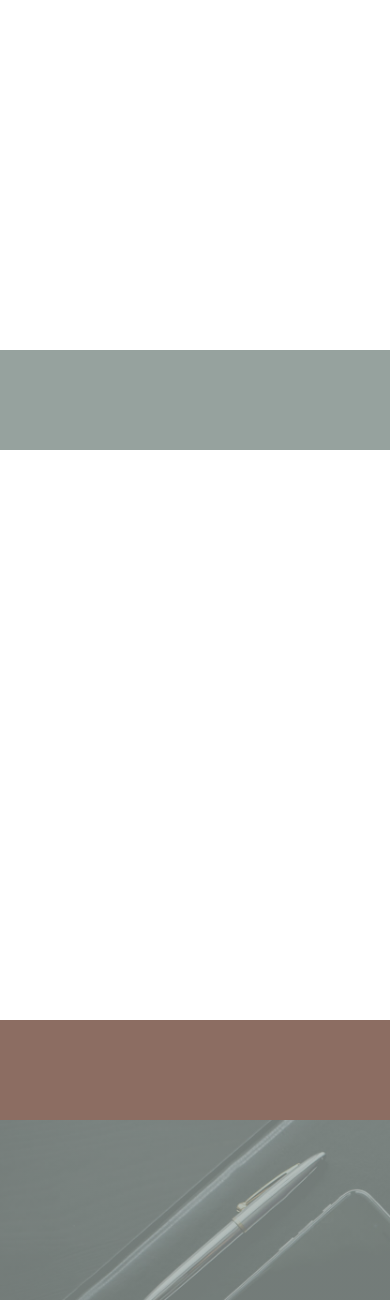
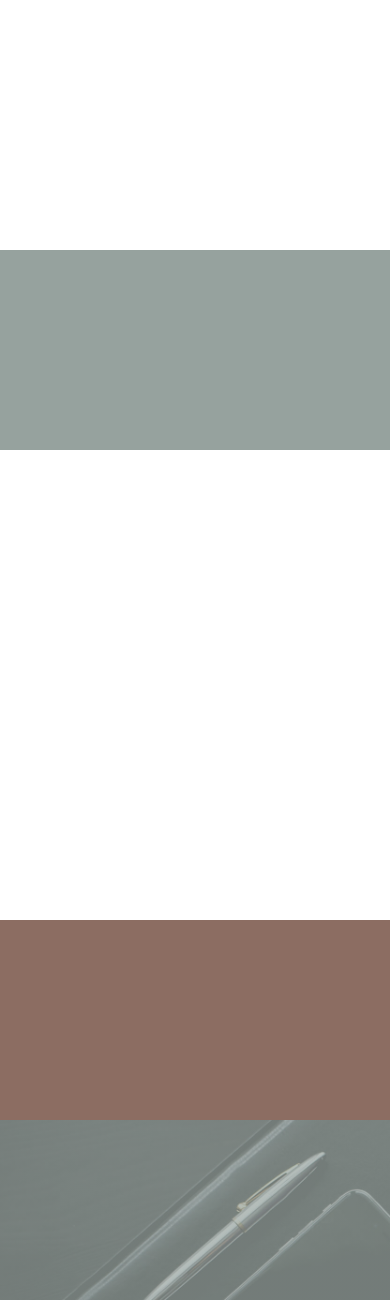
Before and after one commit to rowenadinata/rowenadinata.github.io, a PHP site: page / in a window 390 px wide. Shown: the part 2324-3624 px from the top of the page. Run offline with PHP 8.4, Linux system fonts and the light colour scheme; some libraries are stand-ins or nearby versions.

Commit message:
added march 30, 2015

```diff
--- a/css/queries.css
+++ b/css/queries.css
@@ -5,9 +5,7 @@
 @media screen and (max-width:640px) {
     .shop-btn { padding: 15px 25px; font-size: 10px; }
 }
-@media screen and (max-width:991px) {
-    .small-featured-img { height: 100px; }
-}
+
 @media screen and (max-width:1200px) {
     p{font-size: 14px; }
     p.hero-paragraph, p.text-intro { margin: 25px 8%; }
```
